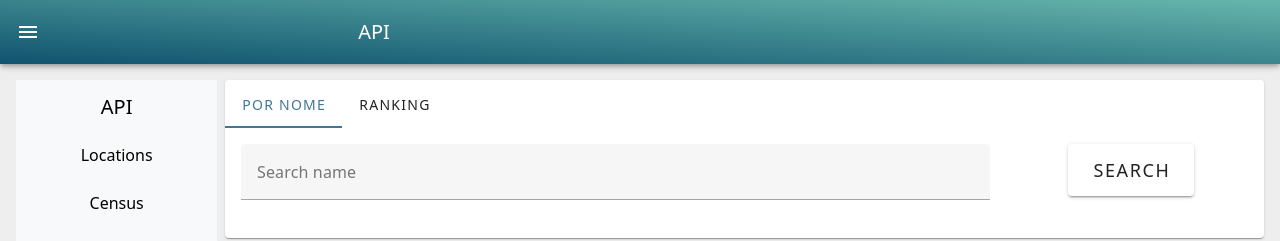
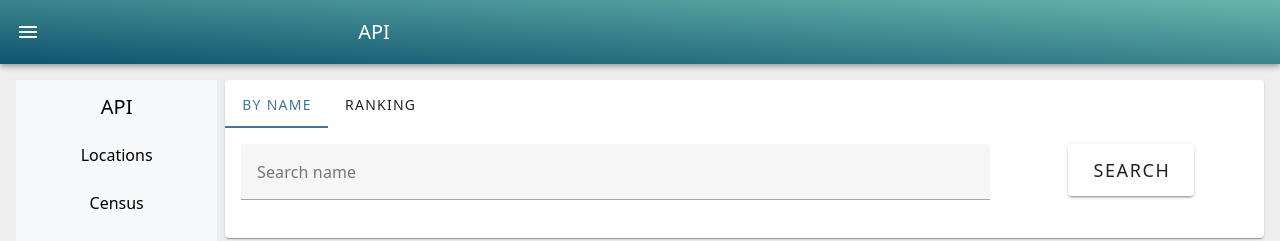
Before and after one commit to DanielHMuniz99/geodata, a Vue app in the folder app/: page /census in a window 1280 px wide. Shown: the top 241 px of the page. Built offline with nearby package versions, Linux system fonts and the light colour scheme.

Commit message:
translation census page

```diff
--- a/app/src/components/census/CensusView.vue
+++ b/app/src/components/census/CensusView.vue
@@ -1,8 +1,8 @@
 <template>
   <v-card>
     <v-tabs v-model="tab" align-tabs="left" color="rgba(19,84,122,.8)">
-      <v-tab :value="1">Por nome</v-tab>
-      <v-tab :value="2">Ranking</v-tab>
+      <v-tab :value="1">{{ t('by_name') }}</v-tab>
+      <v-tab :value="2">{{ t('ranking') }}</v-tab>
     </v-tabs>
 
     <v-tabs-window v-model="tab">
@@ -21,6 +21,8 @@
 import { ref } from "vue";
 import NameSearch from "./NameSearch.vue";
 import RankingChart from "./RankingChart.vue";
+import { useI18n } from 'vue-i18n';
 
+const { t, locale } = useI18n();
 const tab = ref(null);
 </script>
--- a/app/src/i18n.js
+++ b/app/src/i18n.js
@@ -3,11 +3,15 @@ import { createI18n } from 'vue-i18n';
 const messages = {
   en: {
     search: "Search",
-    search_name: "Search name"
+    search_name: "Search name",
+    by_name: "By name",
+    ranking: "Ranking",
   },
   pt: {
     search: "Pesquisar",
-    search_name: "Pesquisar nome"
+    search_name: "Pesquisar nome",
+    by_name: "Por nome",
+    ranking: "Ranking",
   }
 };
 
```
